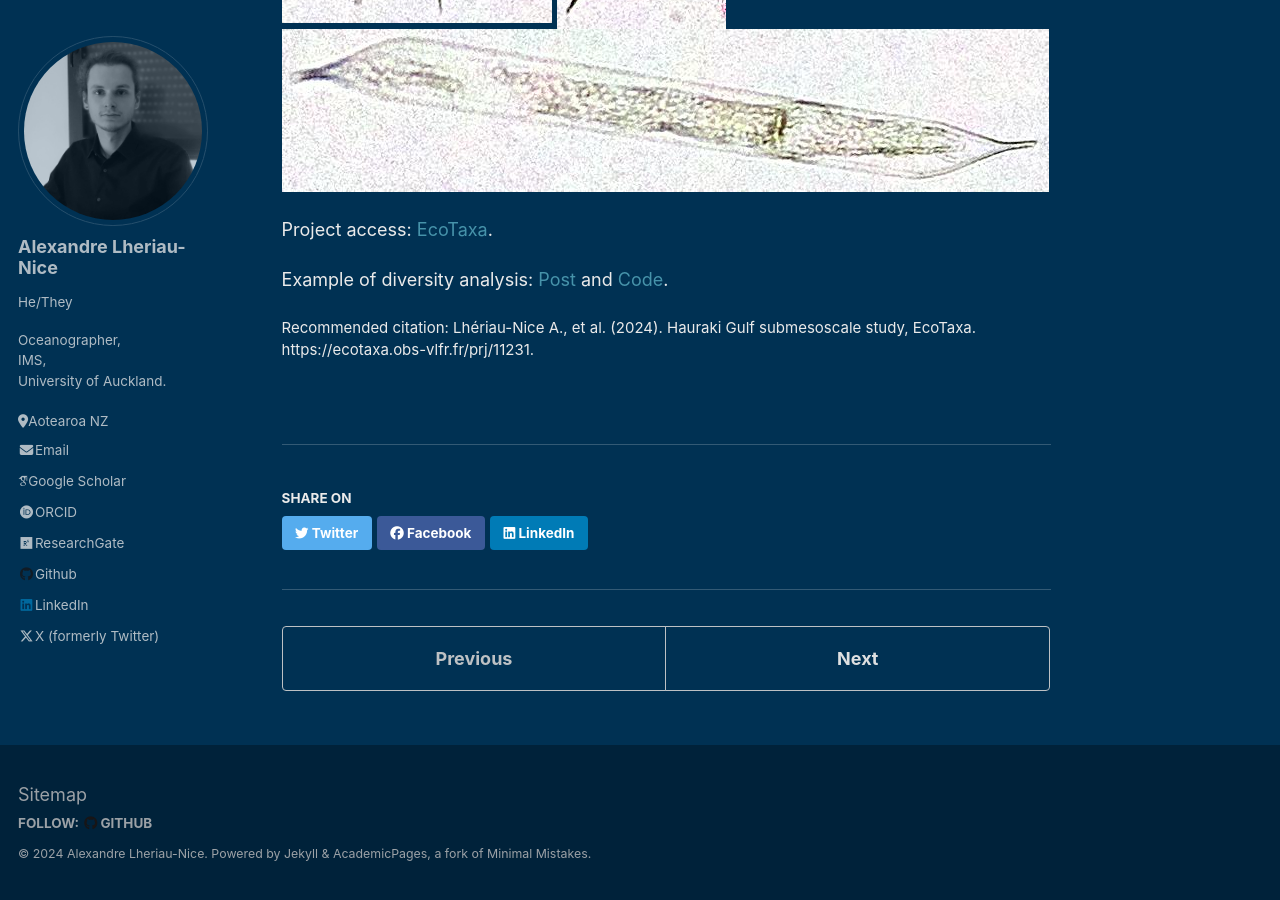
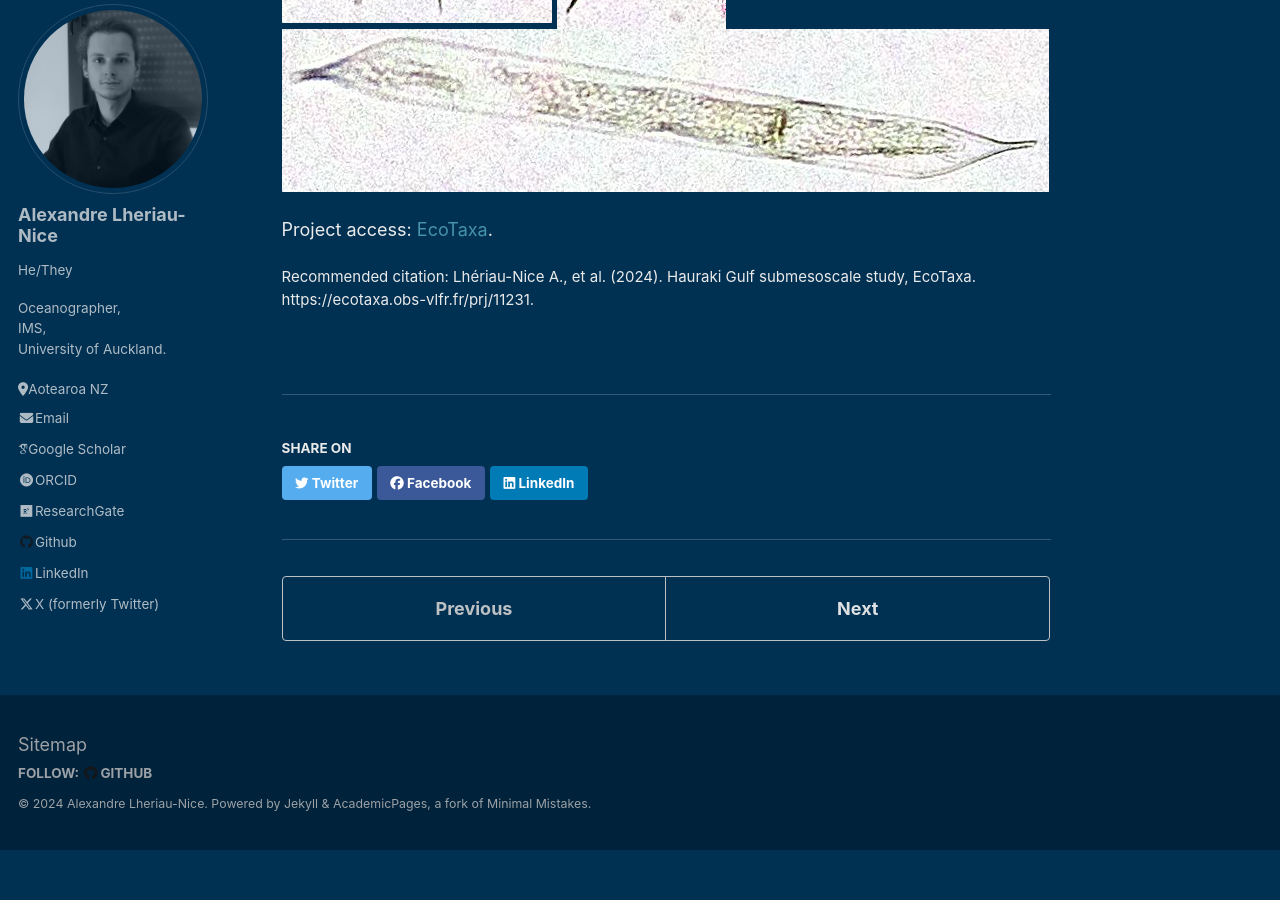
Before and after one commit to AlxLhrNc/AlxLhrNc.github.io, a Jekyll site: the page built from _portfolio/2024_EcoTaxa.md, in a window 1280 px wide and 900 px high, scrolled down 3217 px. Built offline with Jekyll 4.4.1, drawn with Linux system fonts in a browser that asks for light colours; some web fonts are replaced; after the commit the page ends 4067 px from its top, so only the background shows below that.

Commit message:
Update 2024_EcoTaxa.md

```diff
--- a/_portfolio/2024_EcoTaxa.md
+++ b/_portfolio/2024_EcoTaxa.md
@@ -15,4 +15,4 @@ Alice Della Penna, Alexandre Lhériau-Nice, Anne Fleur van Leeuwen, Claire van E
 
 Project access: [EcoTaxa](https://ecotaxa.obs-vlfr.fr/prj/11231).
 
-Example of diversity analysis: [Post](https://alxlhrnc.github.io/portfolio/2024_EcoTaxa_analysis/) and [Code](https://github.com/AlxLhrNc/EcoTaxa-Analysis).
+<!--- Example of diversity analysis: [Post](https://alxlhrnc.github.io/portfolio/2024_EcoTaxa_analysis/) and [Code](https://github.com/AlxLhrNc/EcoTaxa-Analysis). --->
```
